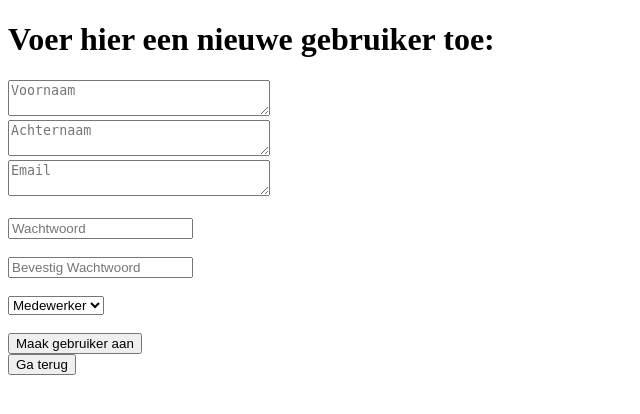
After one commit to AquosPC/ThuisduinenSessie, a PHP site: page /ThuisduinenSessie/makeNewUser.php in a window 1280 px wide. The commit adds this page. Shown: the top 414 px of the page, without its empty margins (0-640 px from the left). Run offline with PHP 8.4, Linux system fonts and the light colour scheme.

Commit message:
Make new user
back-end done

```diff
--- a/Admin.php
+++ b/Admin.php
@@ -7,6 +7,7 @@
     <title>THuisduinen - Adminpaneel</title>
 </head>
 <body class="pageBG">
+    <button onclick="window.location.href ='makeNewUser.php'"class="" ><span class="">Maak gebruiker</span></button>
     <div>
     <div class="maincard">
         <h1 class="bold">Welkom, {Username}.</h2>
--- a/Login.php
+++ b/Login.php
@@ -15,7 +15,10 @@
             <input type="password" name="password" placeholder="Wachtwoord invoeren" required="required">
             <br>
             <input class="button" type="submit" name="login-submit" value="Inloggen">
+
+            <a href="INC/PHP/">
             </form>
+
         </div>
     </div>
     </div>
--- /dev/null
+++ b/makeNewUser.php
@@ -0,0 +1,50 @@
+<!DOCTYPE HTML>
+<html>
+<head>
+<title>User Toevoegen</title>
+<link rel="stylesheet" type="text/css" href="">
+<link rel="stylesheet" type="text/css" href="">
+</head>
+<header>
+</header>
+<body>
+<div class="">
+	<!-- gebruiker toevoegen form -->
+<form action="INC/PHP/_makeNewUser.php" method="POST" enctype="multipart/form-data">
+    <h1>Voer hier een nieuwe gebruiker toe:</h1>
+		<div>
+			<textarea class="gebruikerAanmaken" name="firstName" cols="30" rows="2" placeholder="Voornaam"></textarea>
+		</div>
+        <div class="txtb">
+			<textarea class="gebruikerAanmaken"  name="lastName" cols="30" rows="2" placeholder="Achternaam"></textarea>
+        </div>
+        <div class="txtb">
+			<textarea class="gebruikerAanmaken"  name="email" cols="30" rows="2" placeholder="Email"></textarea>
+		</div>
+		<br>
+        <div class="txtb">
+			<input type="password" class="gebruikerAanmaken"  name="password" cols="50" rows="2" placeholder="Wachtwoord"></input>
+		</div>
+		<br>
+        <div class="txtb">
+			<input type="password" class="gebruikerAanmaken"  name="passcheck" cols="30" rows="2" placeholder="Bevestig Wachtwoord"></input>
+		</div>
+		<br>
+		<div class="txtb">
+			<select  class="gebruikerAanmaken2"  name = "role">
+				<option value="2">Medewerker</option>
+				<option value="1">Beheer</option>
+			</select>
+		</div>
+		<br>
+		<div>
+			<input class="returnUserAanmaken" type="submit" name="upload" value="Maak gebruiker aan">
+		</div>
+</form>
+	<div>
+		<button onclick="window.location.href ='users.php'"class="faqBewerken2" ><span class="returnUserAanmaken">Ga terug</span></button>
+	</div>
+</div>
+
+
+</body>
```
Also changed, not shown: INC/PHP/_login.php (+2 -5 lines), INC/PHP/_makeNewUser.php (added, +42 -0 lines).
